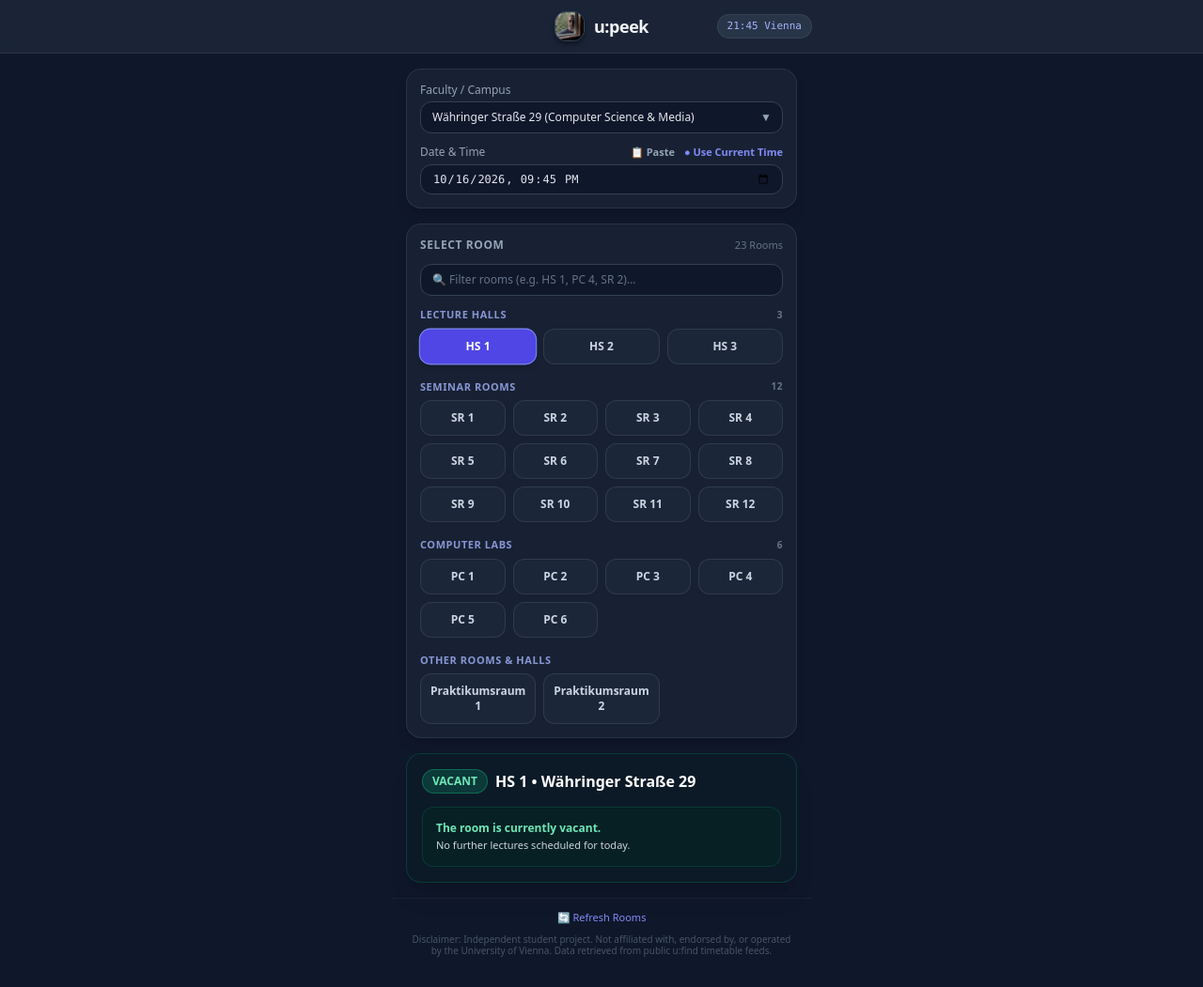
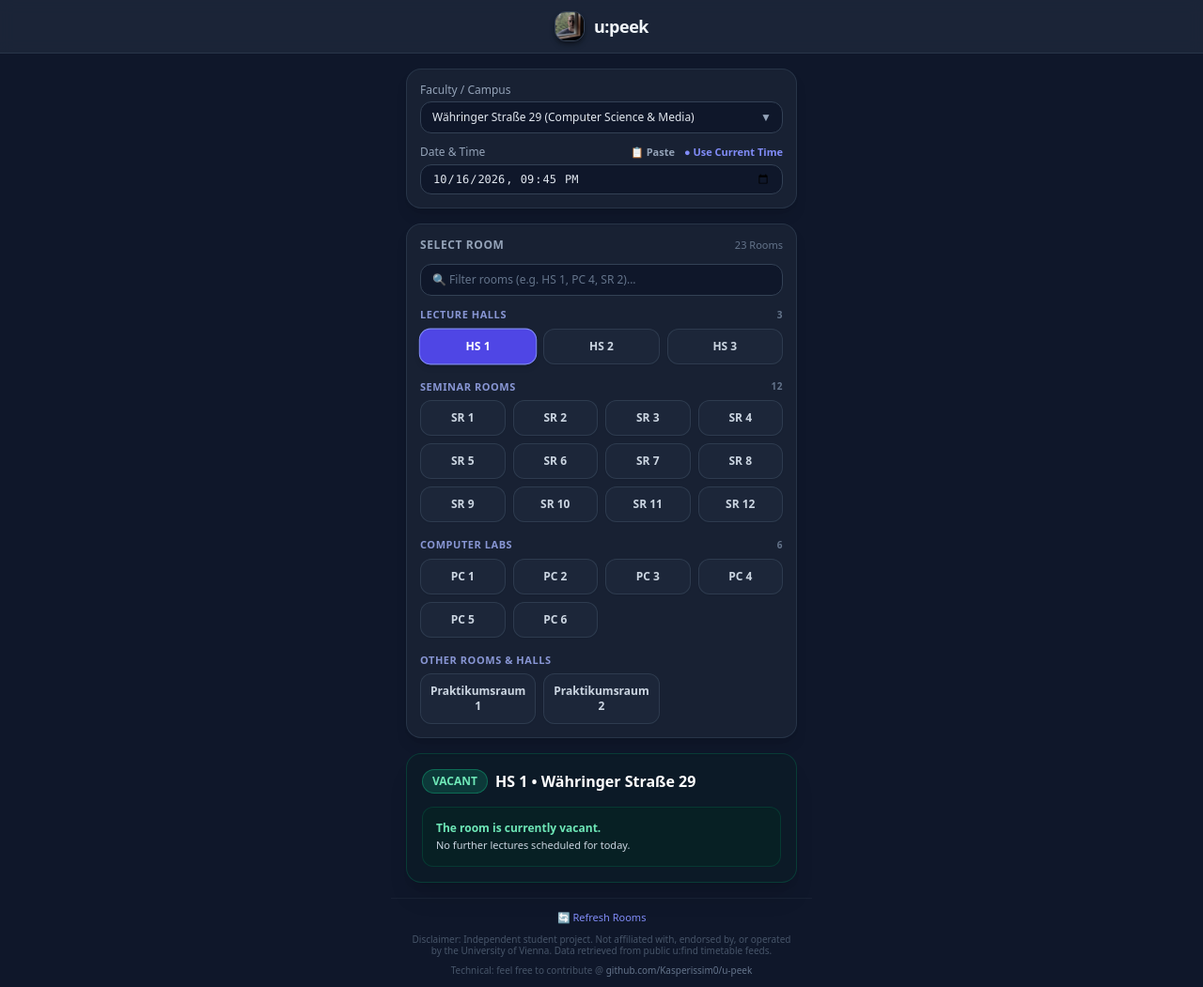
Before and after one commit to Kasperissim0/u-peek, a FastAPI app: page / in a window 1280 px wide. Shown: the whole page at 94% size. Before the commit the page ends 1019 px from the top, so only its background shows below. Run offline with FastAPI, Linux system fonts and the light colour scheme; data comes from the database, SQL or seed files in the repository; data that the repository does not hold is empty; some libraries are stand-ins or nearby versions.

Commit message:
style: remove header clock, update project title, and add contribution link to footer

```diff
--- a/app/main.py
+++ b/app/main.py
@@ -45,7 +45,7 @@ async def lifespan(app: FastAPI):
     yield
 
 
-app = FastAPI(title="u:peek • Univie Room Lookup", version="1.0.0", lifespan=lifespan)
+app = FastAPI(title="u:peek • Room Lookup Tool for the University of Vienna", version="1.0.0", lifespan=lifespan)
 
 # Allow CORS for mobile web or third-party callers
 app.add_middleware(
--- a/app/templates/index.html
+++ b/app/templates/index.html
@@ -16,15 +16,11 @@
 
   <!-- Header -->
   <header class="bg-slate-800/80 backdrop-blur border-b border-slate-700/60 sticky top-0 z-30 px-4 py-3">
-    <div class="max-w-md mx-auto relative flex items-center justify-center">
+    <div class="max-w-md mx-auto flex items-center justify-center">
       <!-- Centered Logo and Brand Name -->
       <div class="flex items-center space-x-2.5">
         <img src="/static/zuckerborg.jpg" alt="u:peek Zuckerborg logo" class="w-8 h-8 rounded-xl object-cover border border-slate-600/70 shadow-md shadow-black/40">
         <h1 class="text-lg font-bold leading-none tracking-tight">u:peek</h1>
-      </div>
-      <!-- Clock badge on the right -->
-      <div id="viennaClock" class="absolute right-0 text-[11px] font-mono bg-slate-700/60 border border-slate-600/50 px-2.5 py-1 rounded-full text-indigo-300">
-        --:-- Vienna
       </div>
     </div>
   </header>
@@ -195,6 +191,9 @@
     <p class="text-[10px] text-slate-600 leading-tight text-center">
       Disclaimer: Independent student project. Not affiliated with, endorsed by, or operated by the University of Vienna. Data retrieved from public u:find timetable feeds.
     </p>
+    <p class="text-[10px] text-slate-600 leading-tight text-center">
+      Technical: feel free to contribute @ <a href="https://github.com/Kasperissim0/u-peek" target="_blank" rel="noopener noreferrer" class="text-slate-500 hover:text-slate-400 transition">github.com/Kasperissim0/u-peek</a>
+    </p>
   </footer>
 
   <!-- Client-Side App Logic -->
@@ -212,9 +211,6 @@
     }
 
     function updateLiveClock() {
-      const now = new Date();
-      const timeStr = now.toLocaleTimeString("en-GB", { hour: '2-digit', minute: '2-digit' });
-      document.getElementById("viennaClock").textContent = timeStr + " Vienna";
       if (isLiveTime) {
         document.getElementById("timeInput").value = getNowViennaISO();
       }
```
Also changed, not shown: README.md.
